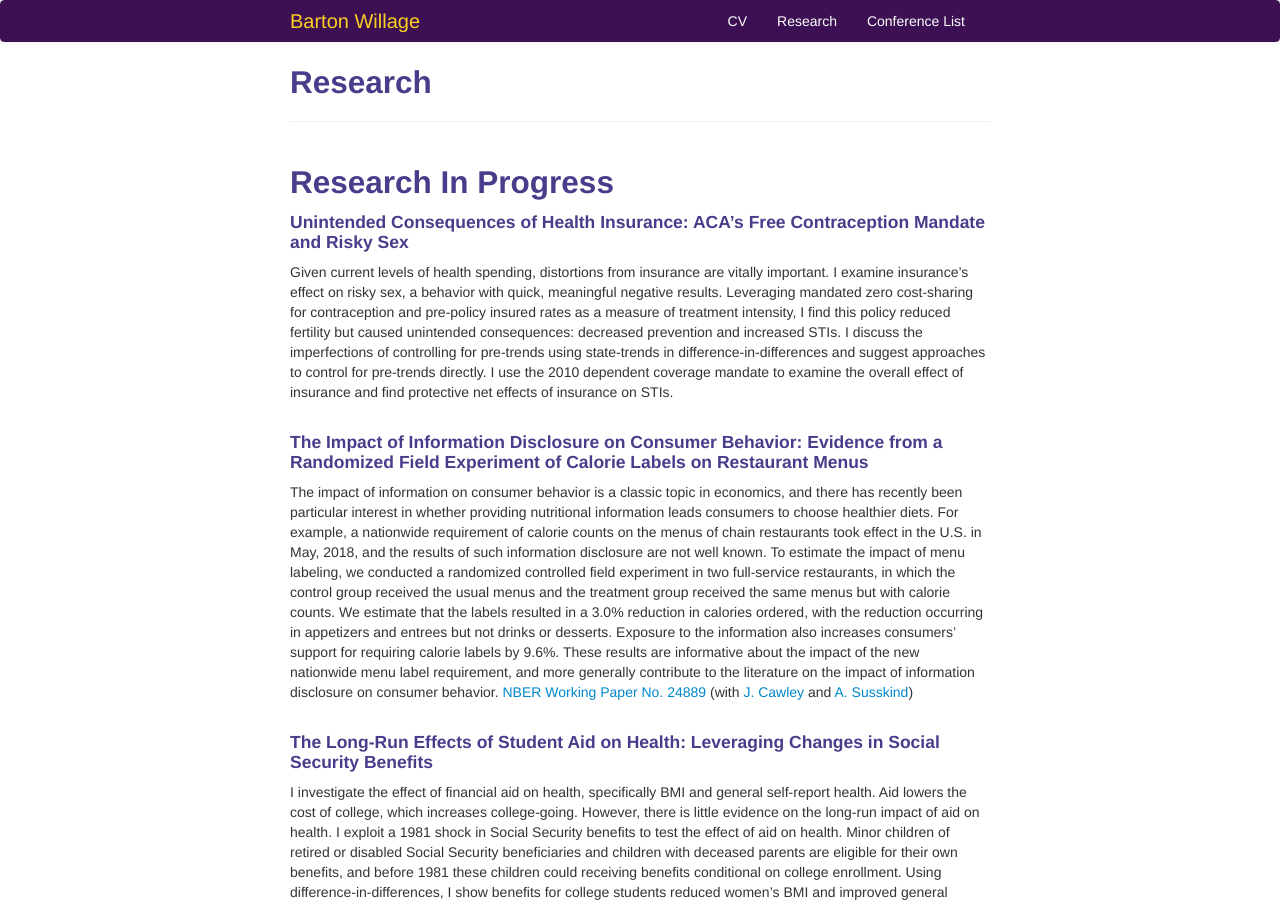
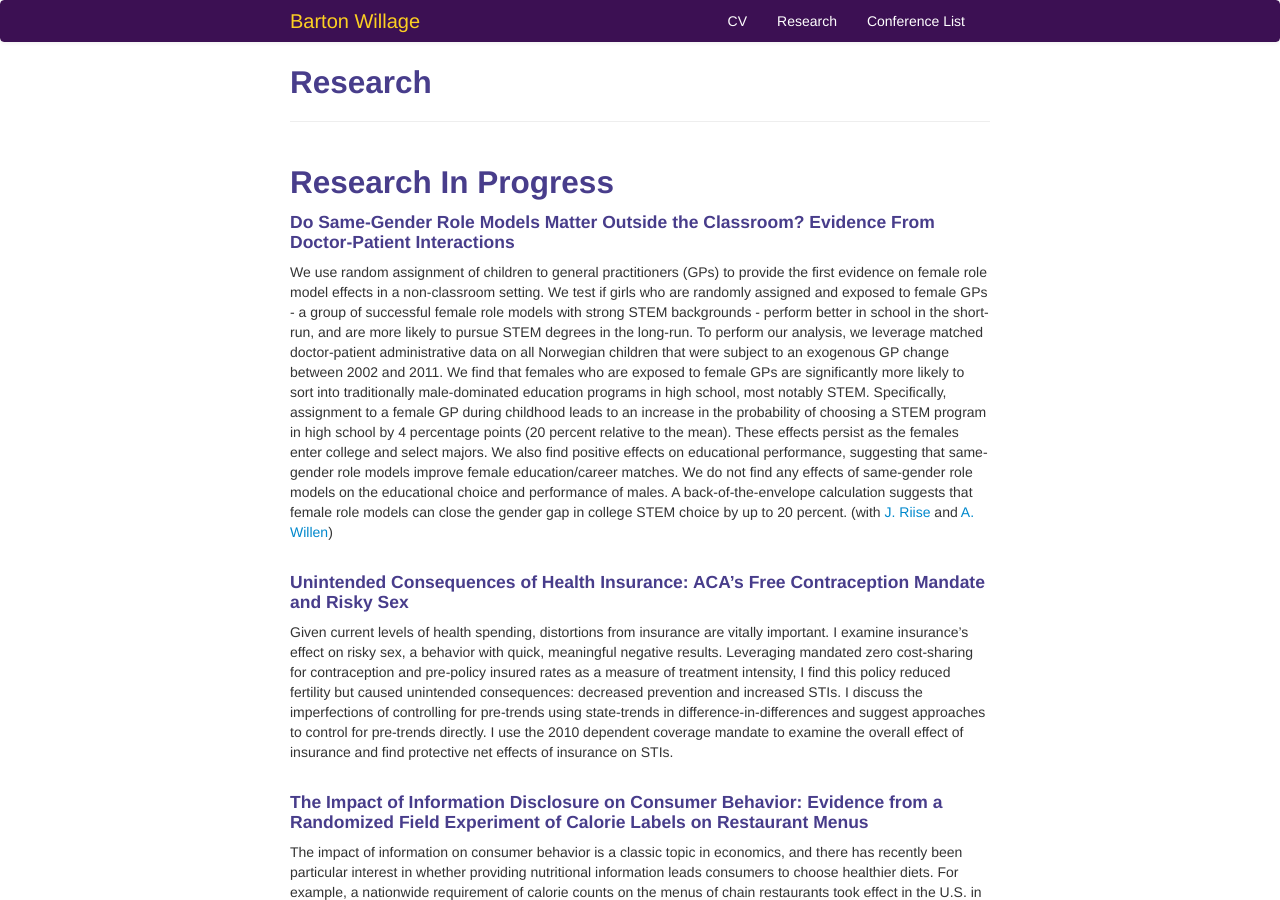
Before and after one commit to bjwillage/bjwillage.github.io, a Jekyll site: the page built from pages/research.md, in a window 1280 px wide and 900 px high. Built offline with Jekyll 4.4.1, drawn with Linux system fonts in a browser that asks for light colours.

Commit message:
Update research.md

```diff
--- a/pages/research.md
+++ b/pages/research.md
@@ -6,6 +6,10 @@ description: Barton Willage's research
 
 
 ## Research In Progress
+
+#### Do Same-Gender Role Models Matter Outside the Classroom? Evidence From Doctor-Patient Interactions
+We use random assignment of children to general practitioners (GPs) to provide the first evidence on female role model effects in a non-classroom setting. We test if girls who are randomly assigned and exposed to female GPs - a group of successful female role models with strong STEM backgrounds - perform better in school in the short-run, and are more likely to pursue STEM degrees in the long-run. To perform our analysis, we leverage matched doctor-patient administrative data on all Norwegian children that were subject to an exogenous GP change between 2002 and 2011. We find that females who are exposed to female GPs are significantly more likely to sort into traditionally male-dominated education programs in high school, most notably STEM. Specifically, assignment to a female GP during childhood leads to an increase in the probability of choosing a STEM program in high school by 4 percentage points (20 percent relative to the mean). These effects persist as the females enter college and select majors. We also find positive effects on educational performance, suggesting that same-gender role models improve female education/career matches. We do not find any effects of same-gender role models on the educational choice and performance of males. A back-of-the-envelope calculation suggests that female role models can close the gender gap in college STEM choice by up to 20 percent.
+(with [J. Riise](https://sites.google.com/site/julieriisecv/) and [A. Willen](https://www.alexanderwillen.com/))<br><br>
 
 #### Unintended Consequences of Health Insurance: ACA's Free Contraception Mandate and Risky Sex
 Given current levels of health spending, distortions from insurance are vitally important. I examine insurance’s effect on risky sex, a behavior with quick, meaningful negative results. Leveraging mandated zero cost-sharing for contraception and pre-policy insured rates as a measure of treatment intensity, I find this policy reduced fertility but caused unintended consequences: decreased prevention and increased STIs. I discuss the imperfections of controlling for pre-trends using state-trends in difference-in-differences and suggest approaches to control for pre-trends directly. I use the 2010 dependent coverage mandate to examine the overall effect of insurance and find protective net effects of insurance on STIs.
```
